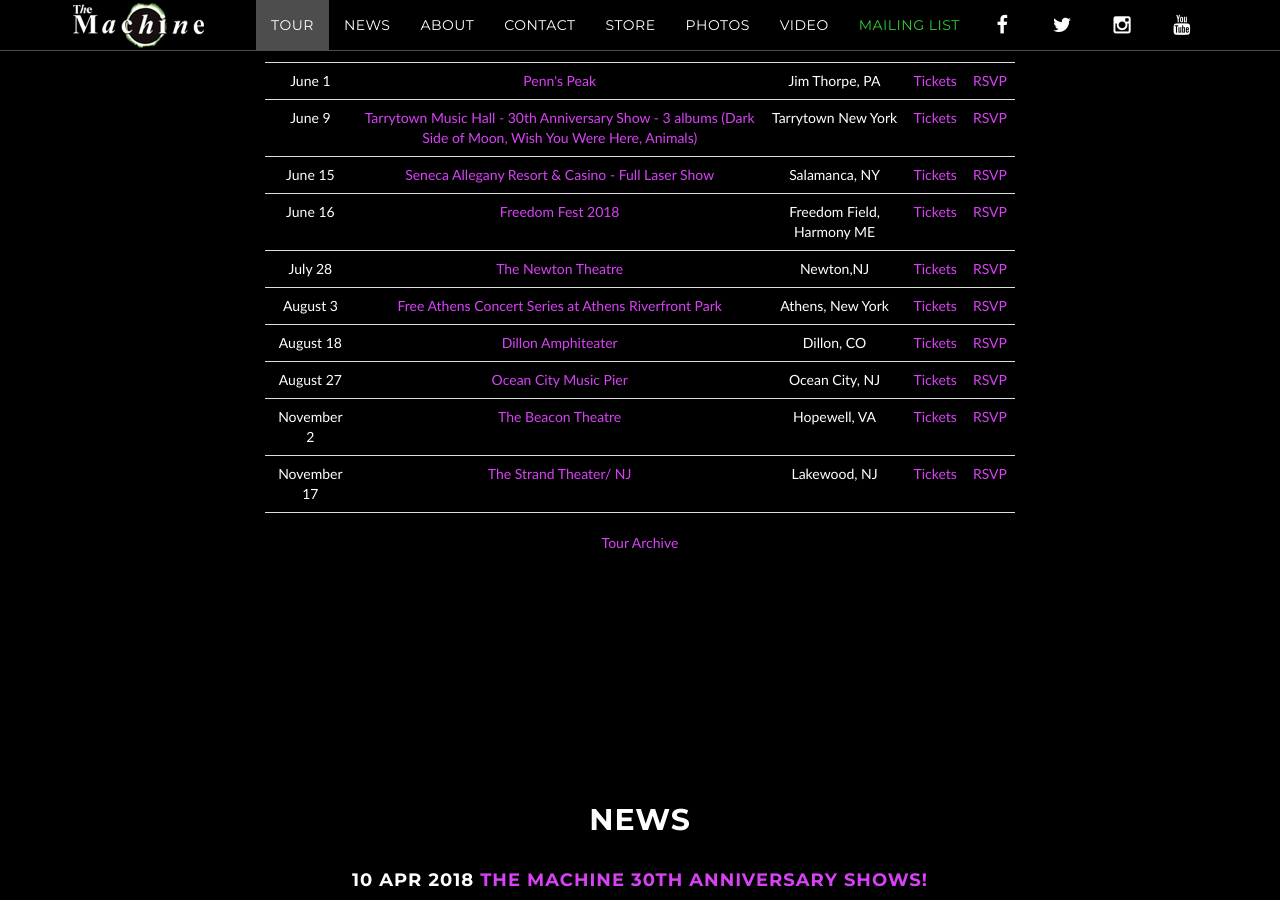
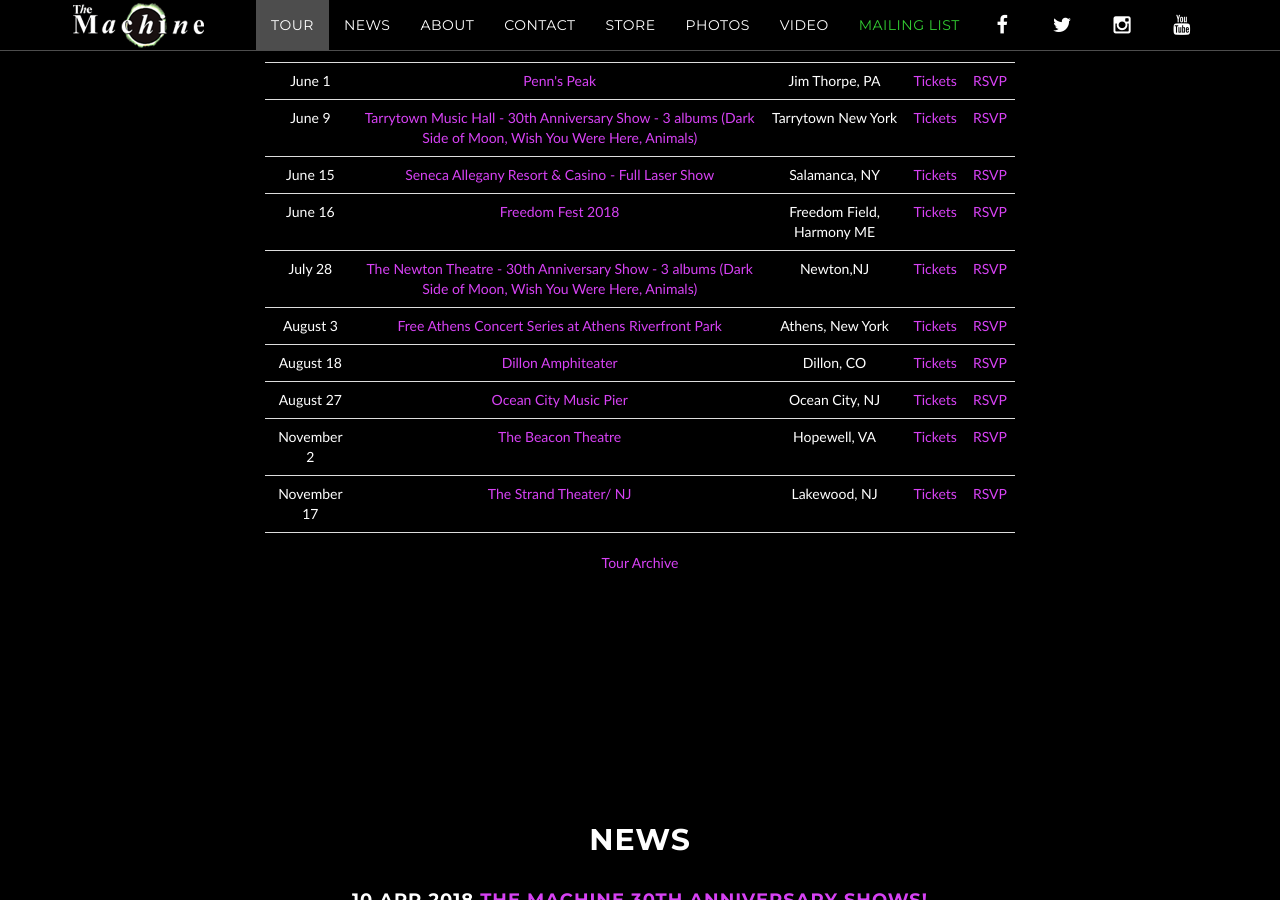
Before and after one commit to machineweb/machineweb.github.io, a Jekyll site: the page built from index.html, in a window 1280 px wide and 900 px high, scrolled down 956 px. Built offline with Jekyll 4.4.1, drawn with Linux system fonts in a browser that asks for light colours; comment, search, counter and statistics services are not loaded.

Commit message:
Updated tour

```diff
--- a/_data/tour.yml
+++ b/_data/tour.yml
@@ -3370,7 +3370,7 @@
     order: "1522555200000"
 
   - date: "July 28 2018"
-    venue: "The Newton Theatre"
+    venue: "The Newton Theatre - 30th Anniversary Show - 3 albums (Dark Side of Moon, Wish You Were Here, Animals)"
     venue-url: "http://www.skypac.org/acts/machine.html"
     location: "Newton,NJ"
     tickets-url: "http://www.skypac.org/acts/machine.html"
```
